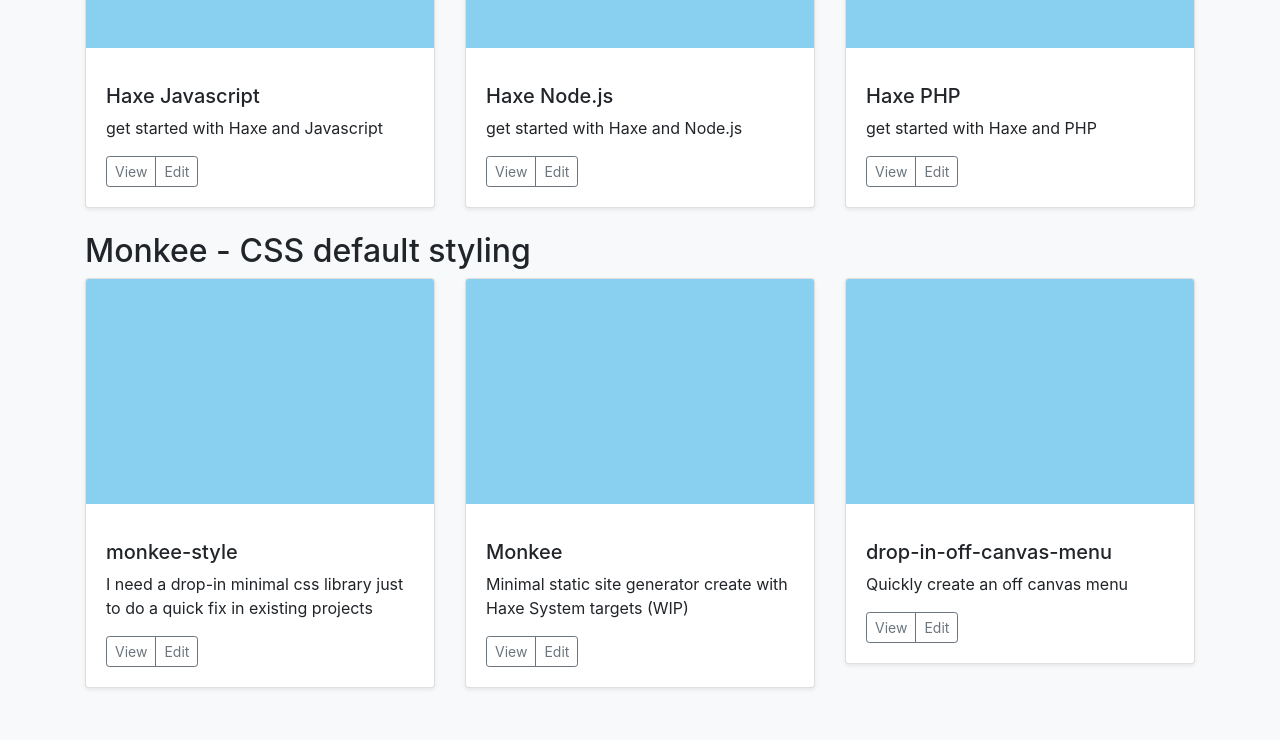
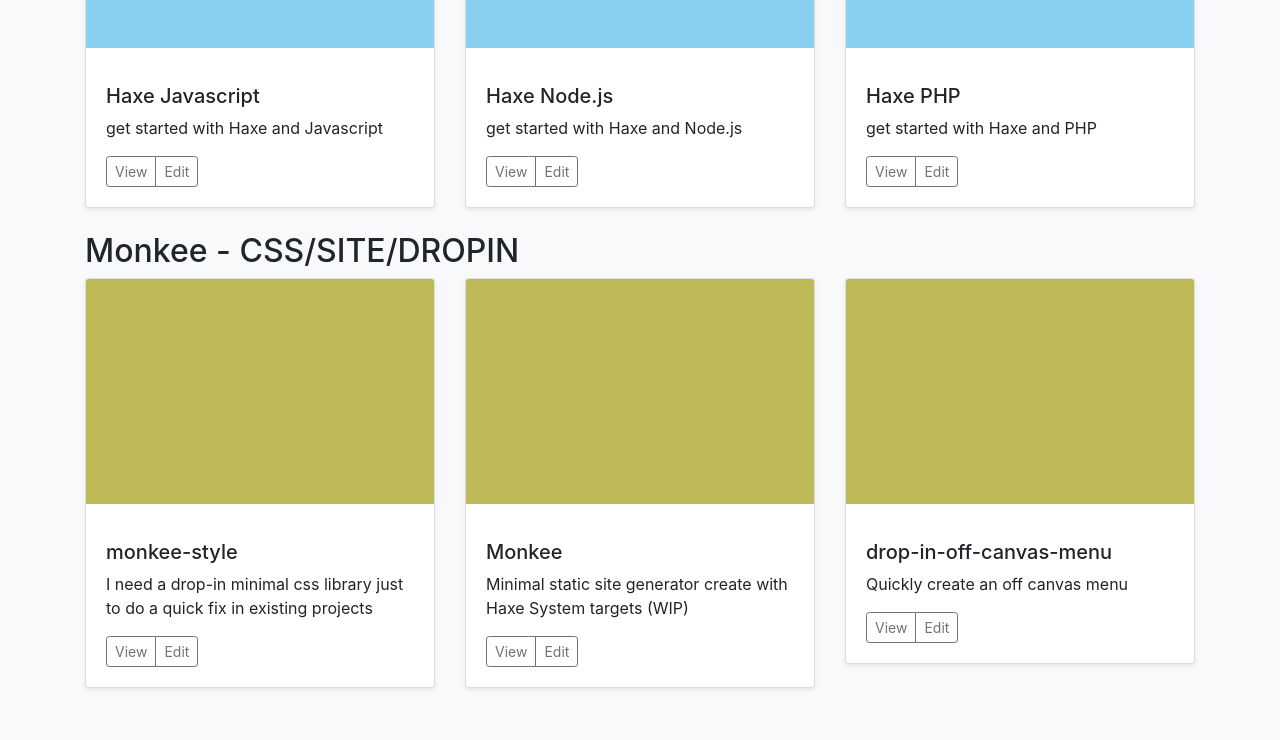
Before and after one commit to MatthijsKamstra/matthijskamstra.github.io, a plain HTML site: page index.html in a window 1280 px wide. Shown: the part 2213-2953 px from the top of the page. Drawn offline with nearby package versions, Linux system fonts and the light colour scheme.

Commit message:
color for monkey different

```diff
--- a/index.html
+++ b/index.html
@@ -377,7 +377,7 @@
 				</div><!-- /.row -->
 
 
-				<h2>Monkee - CSS default styling</h2>
+				<h2>Monkee - CSS/SITE/DROPIN</h2>
 
 				<div class="row">
 
@@ -386,7 +386,7 @@
 							<svg class="bd-placeholder-img card-img-top" width="100%" height="225" xmlns="http://www.w3.org/2000/svg"
 								preserveAspectRatio="xMidYMid slice" focusable="false" role="img" aria-label="Placeholder: Thumbnail">
 								<title>Placeholder</title>
-								<rect width="100%" height="100%" fill="#89cff0"></rect>
+								<rect width="100%" height="100%" fill="#BDB959"></rect>
 							</svg>
 							<div class="card-body">
 								<p class="card-text">
@@ -408,7 +408,7 @@
 							<svg class="bd-placeholder-img card-img-top" width="100%" height="225" xmlns="http://www.w3.org/2000/svg"
 								preserveAspectRatio="xMidYMid slice" focusable="false" role="img" aria-label="Placeholder: Thumbnail">
 								<title>Placeholder</title>
-								<rect width="100%" height="100%" fill="#89cff0"></rect>
+								<rect width="100%" height="100%" fill="#BDB959"></rect>
 							</svg>
 							<div class="card-body">
 								<p class="card-text">
@@ -430,7 +430,7 @@
 							<svg class="bd-placeholder-img card-img-top" width="100%" height="225" xmlns="http://www.w3.org/2000/svg"
 								preserveAspectRatio="xMidYMid slice" focusable="false" role="img" aria-label="Placeholder: Thumbnail">
 								<title>Placeholder</title>
-								<rect width="100%" height="100%" fill="#89cff0"></rect>
+								<rect width="100%" height="100%" fill="#BDB959"></rect>
 							</svg>
 							<div class="card-body">
 								<p class="card-text">
```
